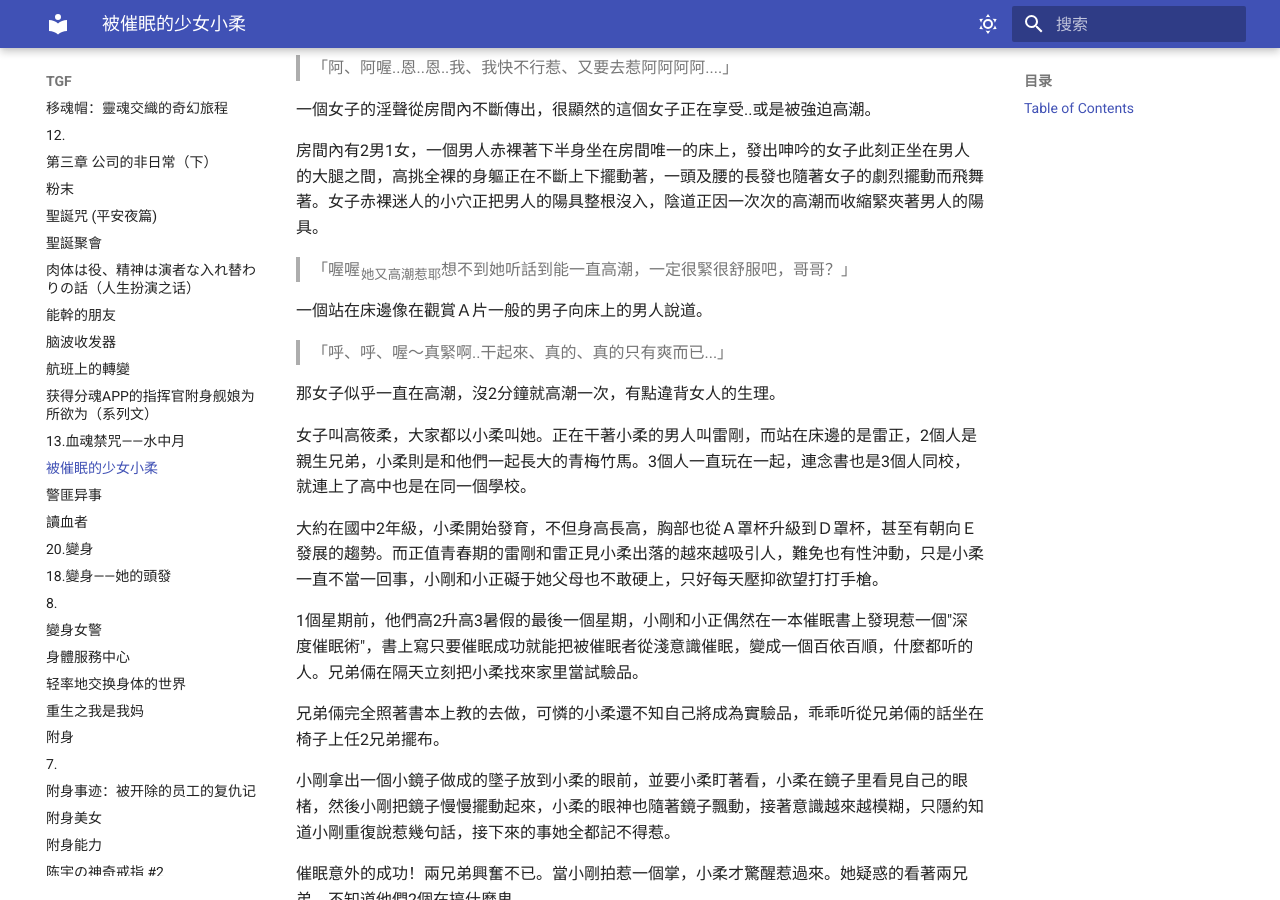
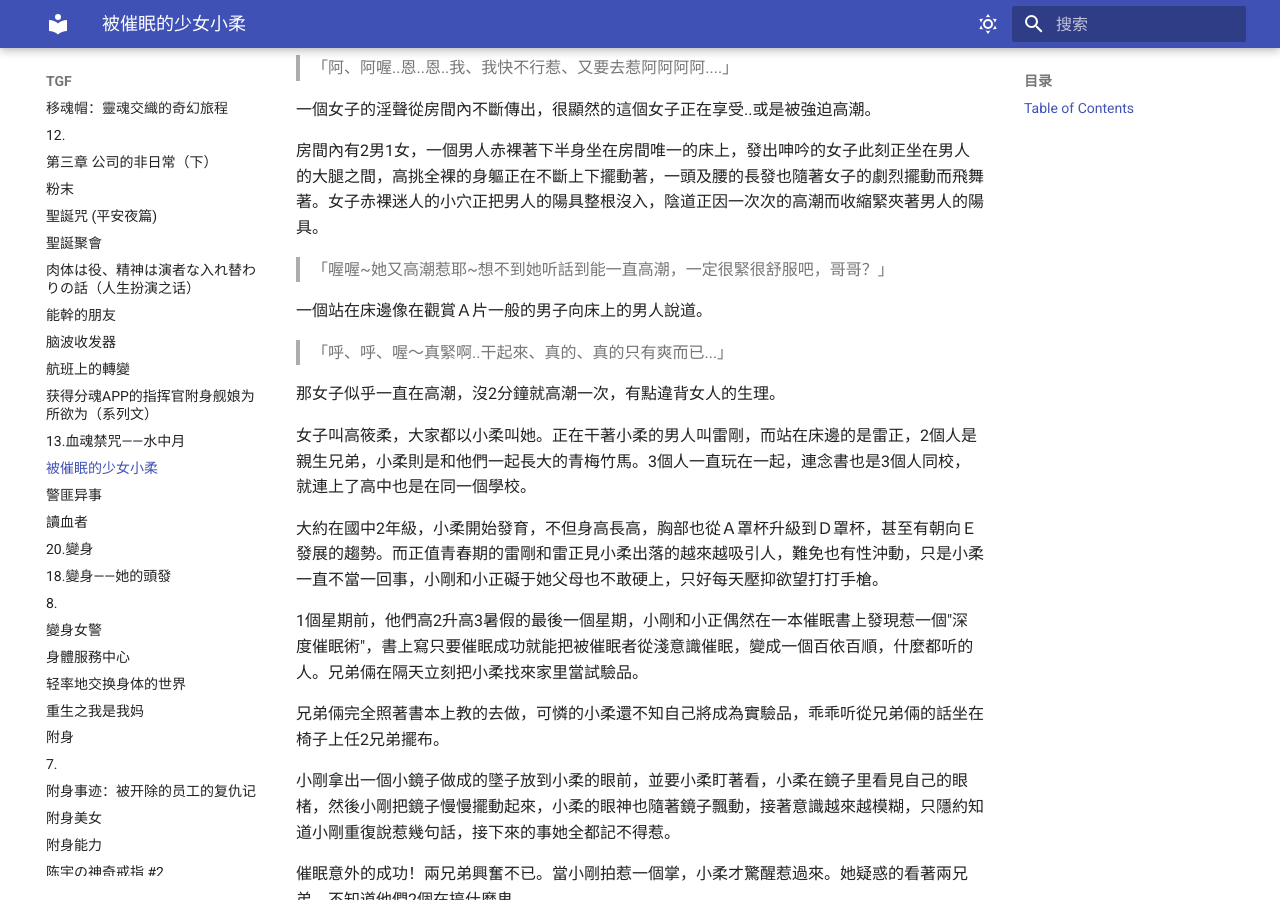
Before and after one commit to akira919/TGF, an MkDocs documentation site: the page built from docs/被催眠的少女小柔.md, in a window 1280 px wide and 900 px high, scrolled down 435 px. Built offline with MkDocs 1.6.1 and Material for MkDocs 9.7.7, drawn with Linux system fonts in a browser that asks for light colours.

```diff
--- a/docs/被催眠的少女小柔.md
+++ b/docs/被催眠的少女小柔.md
@@ -16,7 +16,7 @@
 
 房間內有2男1女，一個男人赤裸著下半身坐在房間唯一的床上，發出呻吟的女子此刻正坐在男人的大腿之間，高挑全裸的身軀正在不斷上下擺動著，一頭及腰的長發也隨著女子的劇烈擺動而飛舞著。女子赤裸迷人的小穴正把男人的陽具整根沒入，陰道正因一次次的高潮而收縮緊夾著男人的陽具。
 
-> 「喔喔~她又高潮惹耶~想不到她听話到能一直高潮，一定很緊很舒服吧，哥哥？」
+> 「喔喔\~她又高潮惹耶\~想不到她听話到能一直高潮，一定很緊很舒服吧，哥哥？」
 
 一個站在床邊像在觀賞Ａ片一般的男子向床上的男人說道。
 
```
